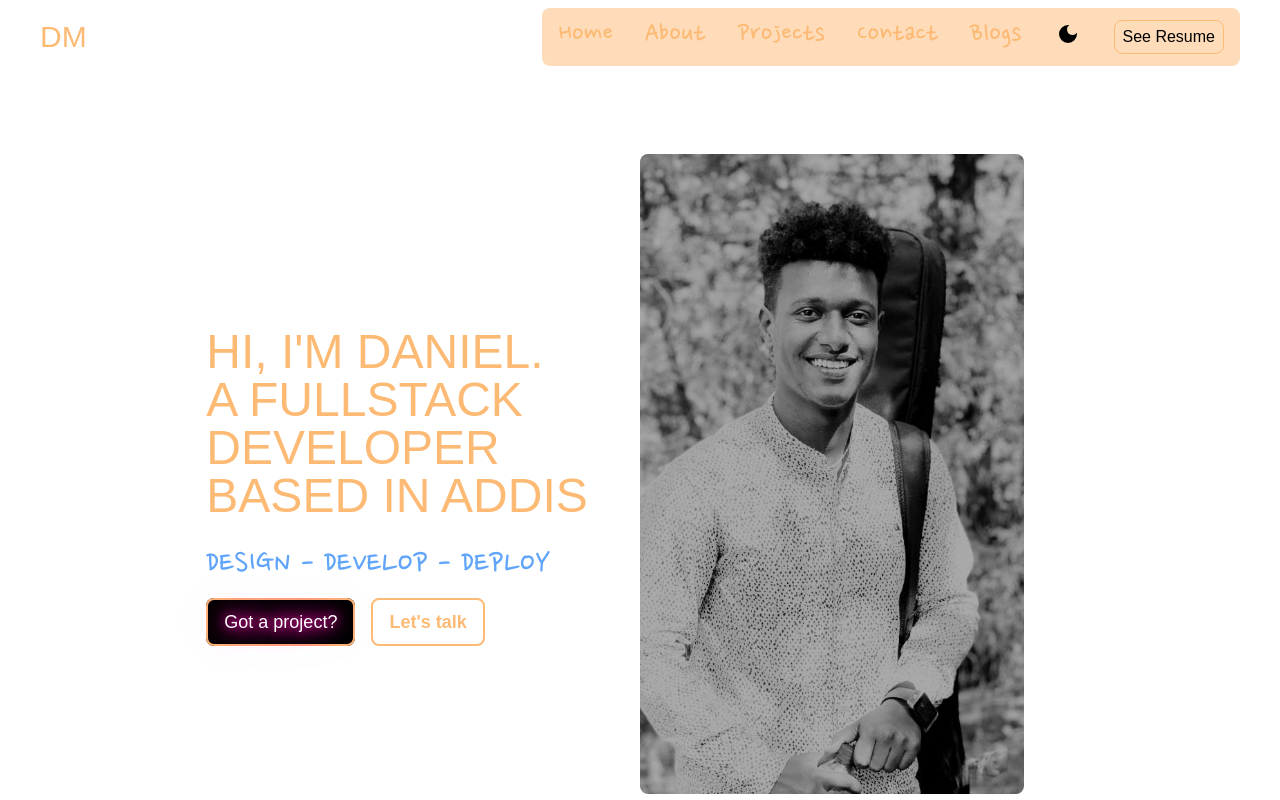
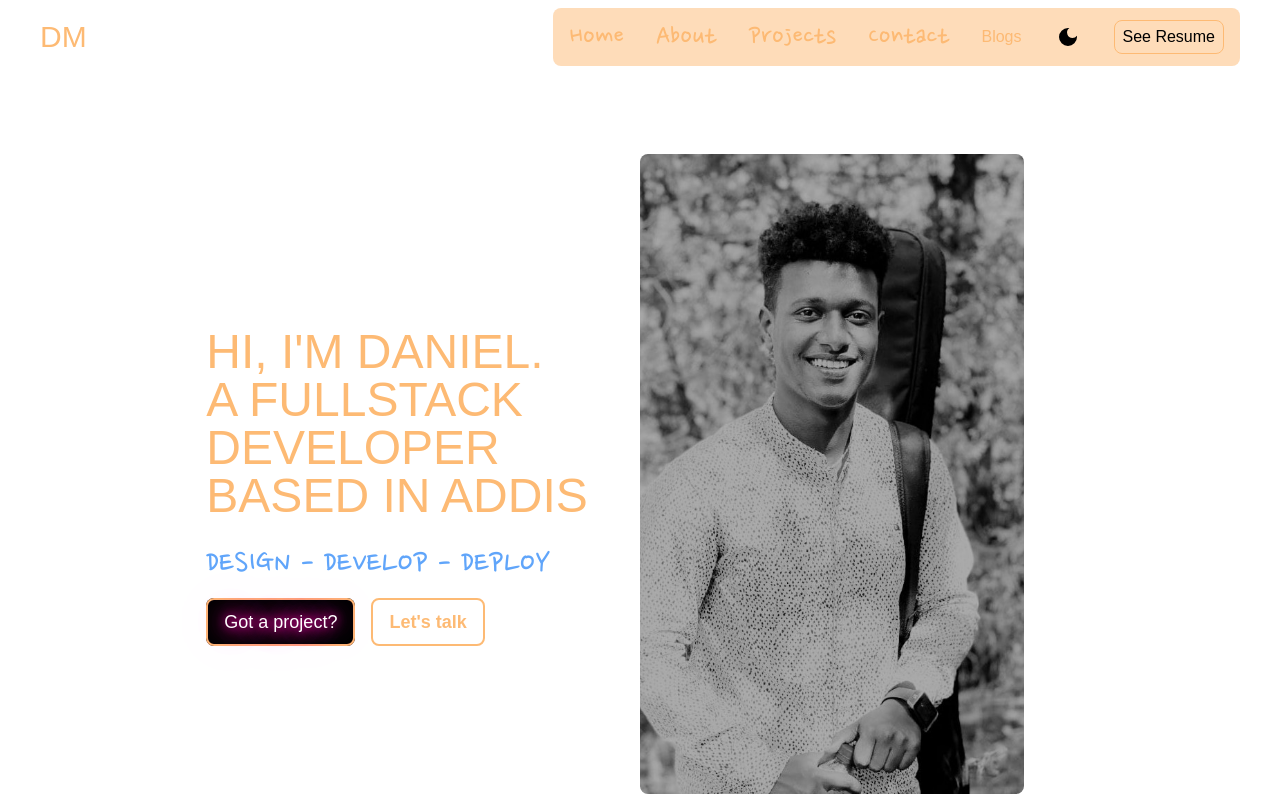
Before and after one commit to danmesfin/portfolio, a Next.js app: page / in a window 1280 px wide. Built offline with nearby package versions, Linux system fonts and the light colour scheme; a web font is replaced by a local one.

Commit message:
updated nav items font

```diff
--- a/components/Layout/Navbar.tsx
+++ b/components/Layout/Navbar.tsx
@@ -64,7 +64,7 @@ function Navbar() {
           }`}
         >
           <ul
-            className=" flex flex-col py-2 px-4 mt-4 rounded-lg border border-primary md:flex-row md:space-x-8
+            className=" flex flex-col items-center py-2 px-4 mt-4 rounded-lg border border-primary md:flex-row md:space-x-8
           md:mt-0 md:font-medium md:border-0"
           >
             {Menu.map((menu, idx) => (
@@ -81,7 +81,7 @@ function Navbar() {
 
             <li
               className={`cursor-pointer transform duration-200 delay-175
-              block font-hand text-3xl py-2 pr-4 pl-3 rounded-md text-center text-primary  md:p-0 `}
+              block font-display  py-2 pr-4 pl-3 rounded-md text-center text-primary  md:p-0 `}
               aria-current="page"
             >
               {
```
